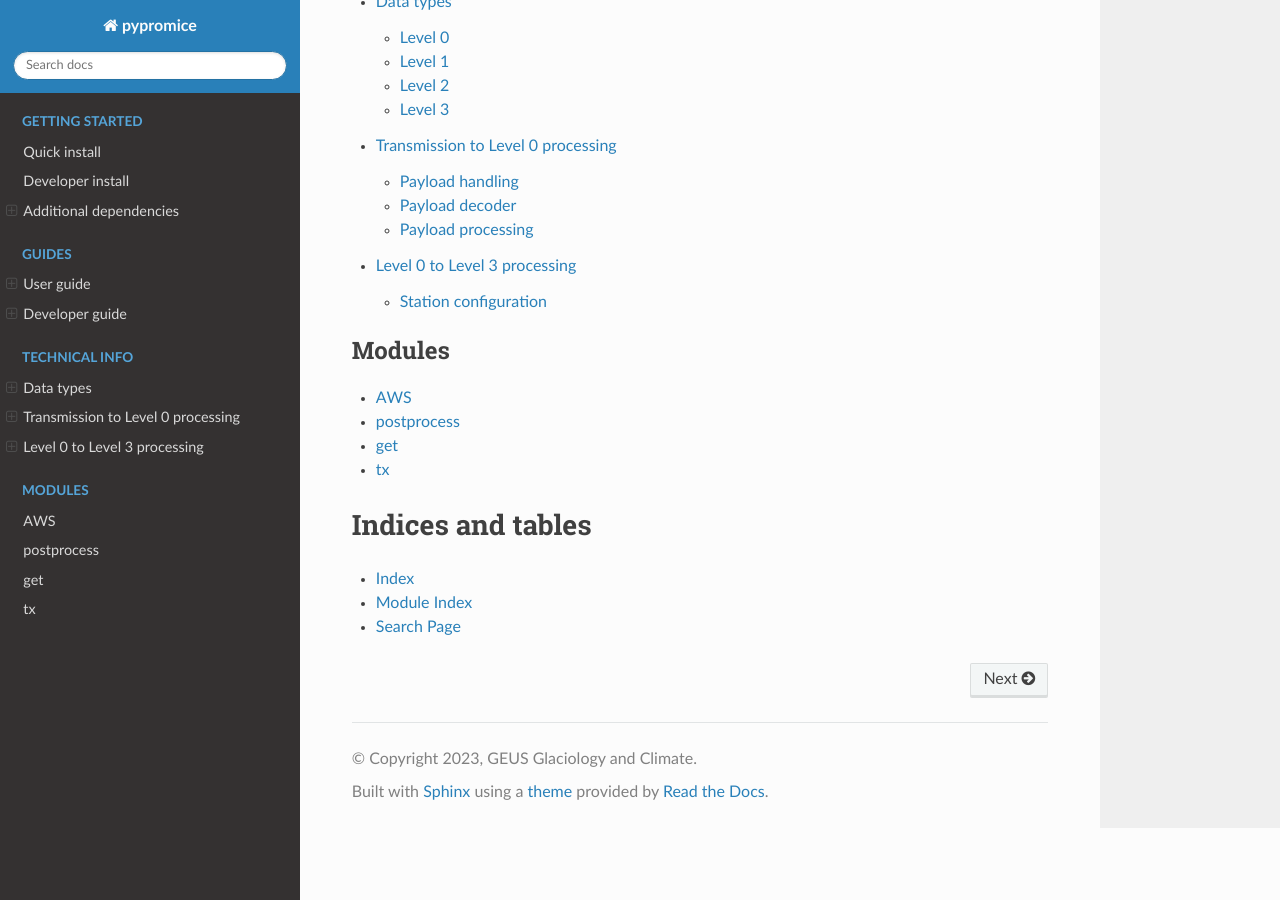
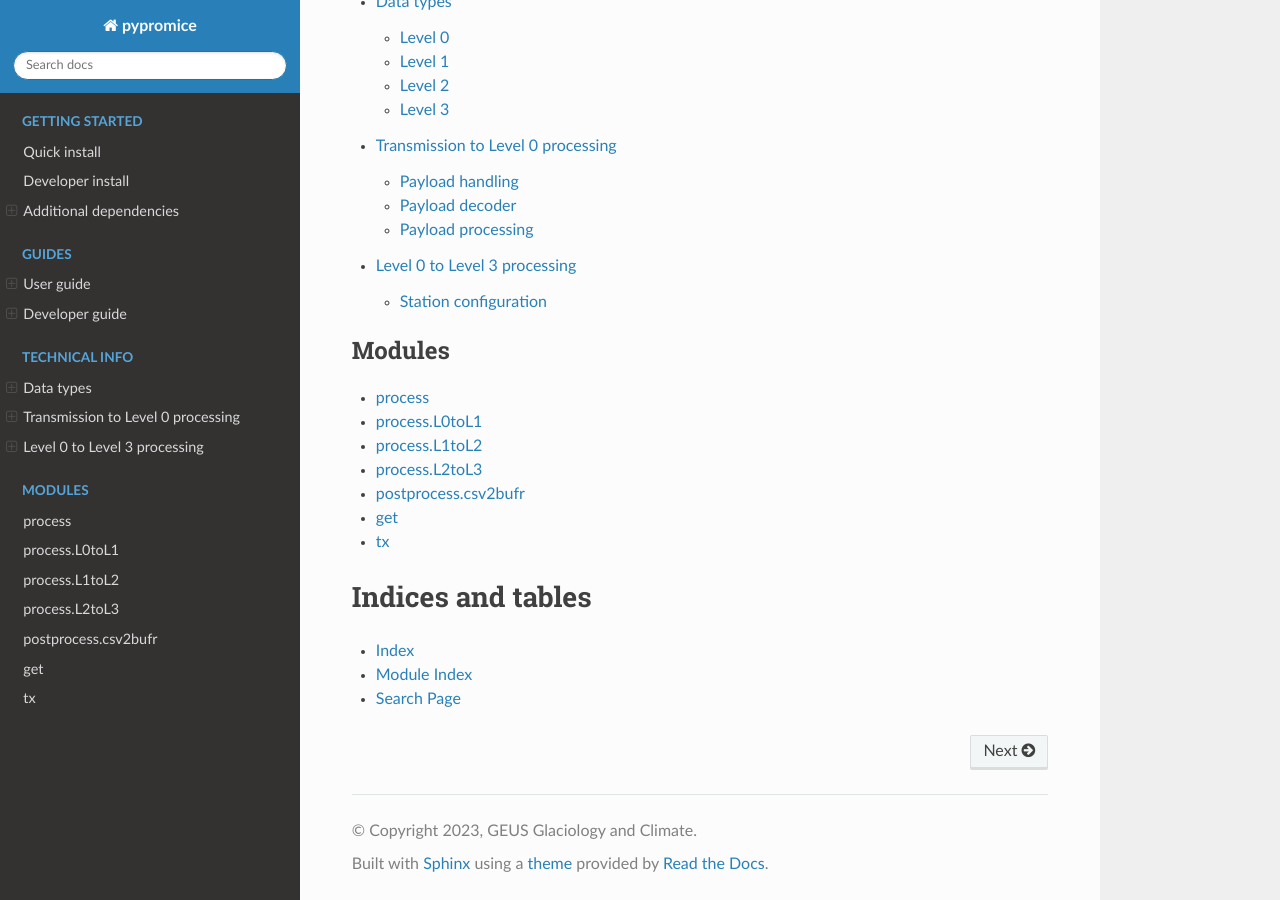
Before and after one commit to GEUS-Glaciology-and-Climate/pypromice, a Sphinx documentation site: the page built from docs/index.rst, in a window 1280 px wide and 900 px high, scrolled down 1130 px. Built offline with Sphinx 7.4.7 and the Read the Docs theme 2.0.0, drawn with Linux system fonts in a browser that asks for light colours.

Commit message:
All modules added

```diff
--- a/docs/modules.rst
+++ b/docs/modules.rst
@@ -1,18 +1,40 @@
-AWS
-===
+process
+=======
 
-.. automodule:: process.AWS
+.. automodule:: process.aws
    :members:
-   :inherited-members:
    :undoc-members:
    :show-inheritance:
 
-postprocess
-===========
+process.L0toL1
+==============
 
-.. automodule:: postprocess
+.. automodule:: process.L0toL1
    :members:
-   :inherited-members:
+   :undoc-members:
+   :show-inheritance:
+
+process.L1toL2
+==============
+
+.. automodule:: process.L1toL2
+   :members:
+   :undoc-members:
+   :show-inheritance:
+
+process.L2toL3
+==============
+
+.. automodule:: process.L2toL3
+   :members:
+   :undoc-members:
+   :show-inheritance:
+
+postprocess.csv2bufr
+====================
+
+.. automodule:: postprocess.csv2bufr
+   :members:
    :undoc-members:
    :show-inheritance:
 
```
Also changed, not shown: other parts of docs/modules.rst (+0 -2 lines).
